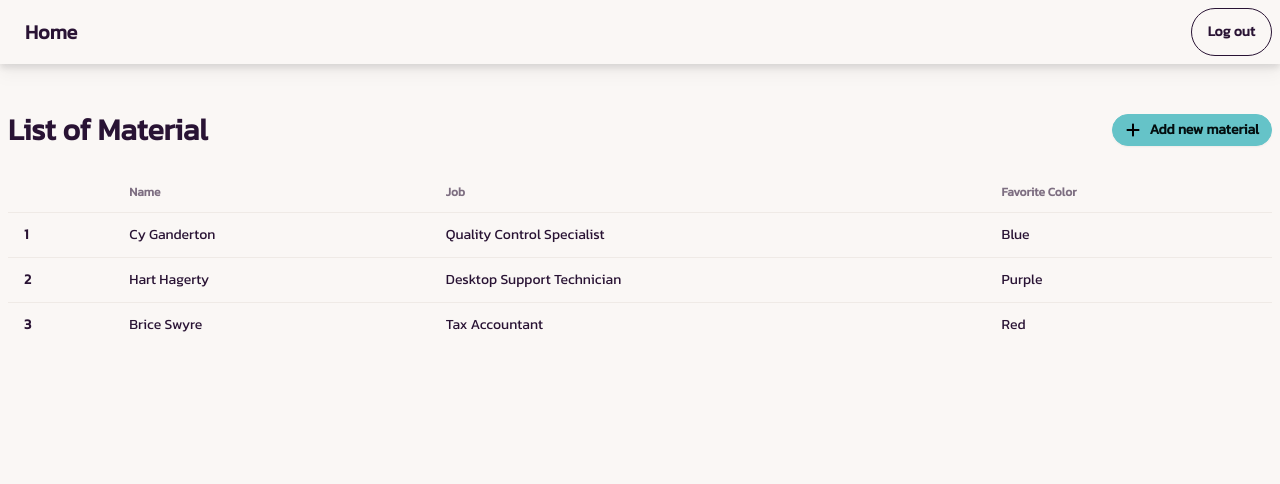
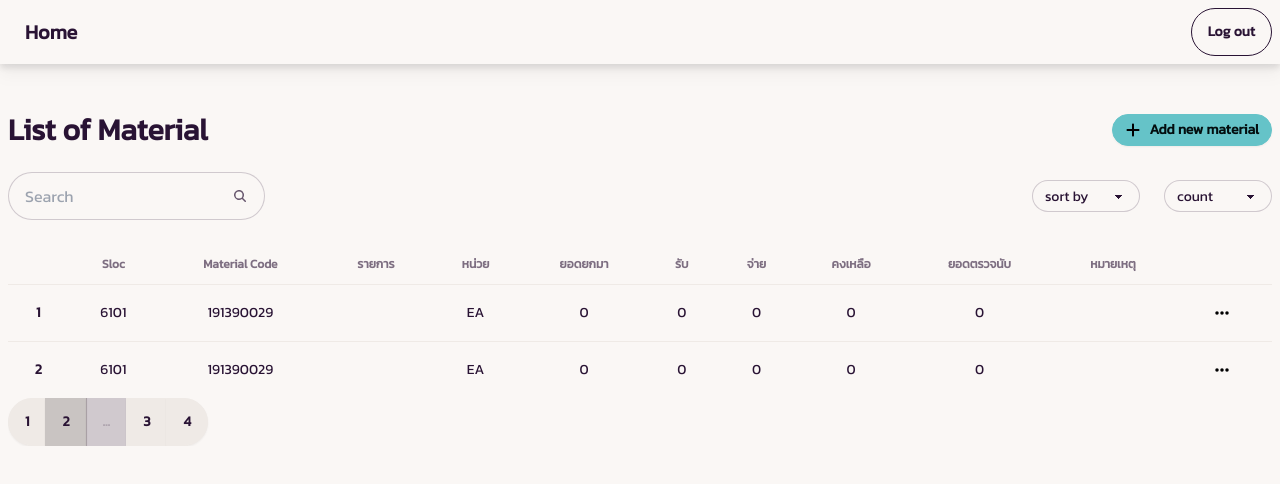
Before and after one commit to saharat-kosum/stock-checker, a Next.js app: page /admin in a window 1280 px wide. Shown: the top 484 px of the page. Built offline with nearby package versions, Linux system fonts and the light colour scheme.

Commit message:
edit list material ui

```diff
--- a/app/admin/page.tsx
+++ b/app/admin/page.tsx
@@ -1,52 +1,144 @@
+"use client";
 import Plus from "@/components/icon/Plus";
-import React from "react";
+import React, { useEffect } from "react";
+import Link from "next/link";
+import { AppDispatch, useAppSelector } from "@/redux/Store";
+import { useDispatch } from "react-redux";
+import { getAllMaterial } from "@/redux/materialSlice";
+import ThreeDots from "@/components/icon/ThreeDots";
+import Spinner from "@/components/Spinner";
 
 function Admin() {
+  const isLoading = useAppSelector((state) => state.material.loading);
+  const materialList = useAppSelector((state) => state.material.material);
+  const dispatch = useDispatch<AppDispatch>();
+
+  // useEffect(() => {
+  //   dispatch(getAllMaterial());
+  // }, []);
+
   return (
     <div className="container mx-auto mt-10 p-2">
       <div className="flex justify-between items-center">
         <h1 className="text-3xl font-bold">List of Material</h1>
-        <button className="btn btn-primary btn-sm">
+        <Link href="/admin/material" className="btn btn-primary btn-sm">
           <Plus />
           <p className="hidden sm:block">Add new material</p>
-        </button>
+        </Link>
       </div>
+      <div className="flex mt-6 justify-between flex-col gap-4 sm:flex-row sm:items-center">
+        <label className="input input-bordered flex items-center gap-2">
+          <input type="text" className="grow" placeholder="Search" />
+          <svg
+            xmlns="http://www.w3.org/2000/svg"
+            viewBox="0 0 16 16"
+            fill="currentColor"
+            className="w-4 h-4 opacity-70 hover:cursor-pointer"
+            onClick={() => console.log("test")}
+          >
+            <path
+              fillRule="evenodd"
+              d="M9.965 11.026a5 5 0 1 1 1.06-1.06l2.755 2.754a.75.75 0 1 1-1.06 1.06l-2.755-2.754ZM10.5 7a3.5 3.5 0 1 1-7 0 3.5 3.5 0 0 1 7 0Z"
+              clipRule="evenodd"
+            />
+          </svg>
+        </label>
+        <div className="flex gap-6 sm:w-60">
+          <select className="select select-bordered select-sm w-full max-w-xs">
+            <option value={0} defaultValue={0}>
+              sort by
+            </option>
+            <option>20</option>
+            <option>50</option>
+            <option>100</option>
+            <option>500</option>
+            <option>1000</option>
+          </select>
+          <select className="select select-bordered select-sm w-full max-w-xs">
+            <option value={0} defaultValue={0}>
+              count
+            </option>
+            <option>20</option>
+            <option>50</option>
+            <option>100</option>
+            <option>500</option>
+            <option>1000</option>
+          </select>
+        </div>
+      </div>
+      {isLoading ? (
+        <div className="min-w-60 min-h-96 hero-content mx-auto">
+          <Spinner size={"lg"} />
+        </div>
+      ) : (
         <div className="overflow-x-auto mt-6">
           <table className="table">
             {/* head */}
             <thead>
-            <tr>
+              <tr className="text-center">
                 <th></th>
-              <th>Name</th>
-              <th>Job</th>
-              <th>Favorite Color</th>
+                <th>Sloc</th>
+                <th>Material Code</th>
+                <th>รายการ</th>
+                <th>หน่วย</th>
+                <th>ยอดยกมา</th>
+                <th>รับ</th>
+                <th>จ่าย</th>
+                <th>คงเหลือ</th>
+                <th>ยอดตรวจนับ</th>
+                <th>หมายเหตุ</th>
+                <th></th>
               </tr>
             </thead>
             <tbody>
-            {/* row 1 */}
-            <tr>
-              <th>1</th>
-              <td>Cy Ganderton</td>
-              <td>Quality Control Specialist</td>
-              <td>Blue</td>
+              {materialList.map((material, index) => (
+                <tr className="text-center" key={index}>
+                  <th>{index + 1}</th>
+                  <td>{material.sloc}</td>
+                  <td>{material.code}</td>
+                  <td>{material.name}</td>
+                  <td>{material.unit}</td>
+                  <td>{material.bringForward}</td>
+                  <td>{material.stockIn}</td>
+                  <td>{material.stockOut}</td>
+                  <td>{material.balance}</td>
+                  <td>{material.stockCount}</td>
+                  <td>{material.note}</td>
+                  <td>
+                    <div className="dropdown dropdown-left">
+                      <div
+                        tabIndex={0}
+                        role="button"
+                        className="btn btn-ghost btn-sm btn-circle"
+                      >
+                        <ThreeDots />
+                      </div>
+                      <ul
+                        tabIndex={0}
+                        className="dropdown-content z-[1] menu p-2 shadow bg-base-100 rounded-box w-36"
+                      >
+                        <li>
+                          <a>Item 1</a>
+                        </li>
+                        <li>
+                          <a>Item 2</a>
+                        </li>
+                      </ul>
+                    </div>
+                  </td>
                 </tr>
-            {/* row 2 */}
-            <tr>
-              <th>2</th>
-              <td>Hart Hagerty</td>
-              <td>Desktop Support Technician</td>
-              <td>Purple</td>
-            </tr>
-            {/* row 3 */}
-            <tr>
-              <th>3</th>
-              <td>Brice Swyre</td>
-              <td>Tax Accountant</td>
-              <td>Red</td>
-            </tr>
+              ))}
             </tbody>
           </table>
+          <div className="join">
+            <button className="join-item btn btn-md">1</button>
+            <button className="join-item btn btn-md btn-active">2</button>
+            <button className="join-item btn btn-disabled">...</button>
+            <button className="join-item btn btn-md">3</button>
+            <button className="join-item btn btn-md">4</button>
           </div>
+        </div>
+      )}
     </div>
   );
 }
--- a/app/globals.css
+++ b/app/globals.css
@@ -9,3 +9,14 @@
   list-style-type: none;
   text-decoration: none !important;
 }
+
+input::-webkit-outer-spin-button,
+input::-webkit-inner-spin-button {
+  -webkit-appearance: none;
+  margin: 0;
+}
+
+/* Firefox */
+input[type="number"] {
+  -moz-appearance: textfield;
+}
--- a/app/login/page.tsx
+++ b/app/login/page.tsx
@@ -54,6 +54,7 @@ function AdminLogin() {
                   placeholder="Username"
                   className="input input-bordered"
                   name="email"
+                  autoComplete="off"
                   onChange={(e) => handleChange(e)}
                   required
                 />
@@ -67,6 +68,7 @@ function AdminLogin() {
                   placeholder="Password"
                   className="input input-bordered"
                   name="password"
+                  autoComplete="current-password"
                   onChange={(e) => handleChange(e)}
                   required
                 />
--- a/components/MaterialManage.tsx
+++ b/components/MaterialManage.tsx
@@ -62,6 +62,10 @@ function MaterialManage({ mode }: MaterialManageProps) {
     }
   };
 
+  const handleWheel = (e: React.WheelEvent<HTMLInputElement>) => {
+    (e.target as HTMLInputElement).blur();
+  };
+
   return (
     <main className="hero mt-8">
       <div className="hero-content text-center">
@@ -88,6 +92,7 @@ function MaterialManage({ mode }: MaterialManageProps) {
                     onChange={(e) => handleChange(e, input.type, input.name)}
                     value={currentMat[input.name].toString()}
                     className="input input-bordered w-full"
+                    onWheel={(e) => handleWheel(e)}
                   />
                 </label>
               ))}
--- a/components/Navbar.tsx
+++ b/components/Navbar.tsx
@@ -22,7 +22,7 @@ function Navbar() {
   };
 
   return (
-    <div className="navbar bg-base-100 drop-shadow-lg">
+    <main className="navbar bg-base-100 drop-shadow-lg">
       <div className="flex-1">
         <Link href="/admin" className="btn btn-ghost text-xl">
           Home
@@ -37,7 +37,7 @@ function Navbar() {
           {isLoading ? <Spinner size="md" /> : "Log out"}
         </button>
       </div>
-    </div>
+    </main>
   );
 }
 
--- /dev/null
+++ b/components/icon/ThreeDots.tsx
@@ -0,0 +1,15 @@
+import React from "react";
+
+function ThreeDots() {
+  return (
+    <svg
+      className="w-4 h-4"
+      xmlns="http://www.w3.org/2000/svg"
+      viewBox="0 0 448 512"
+    >
+      <path d="M8 256a56 56 0 1 1 112 0A56 56 0 1 1 8 256zm160 0a56 56 0 1 1 112 0 56 56 0 1 1 -112 0zm216-56a56 56 0 1 1 0 112 56 56 0 1 1 0-112z" />
+    </svg>
+  );
+}
+
+export default ThreeDots;
--- a/redux/materialSlice.ts
+++ b/redux/materialSlice.ts
@@ -20,7 +20,7 @@ const defaultMaterial: Material = {
 
 const initialState: MaterialInitialState = {
   loading: false,
-  material: [],
+  material: [defaultMaterial, defaultMaterial],
   currentMaterial: { ...defaultMaterial },
   failed: false,
 };
```
Lines whose indentation alone changed are shown as unchanged.
